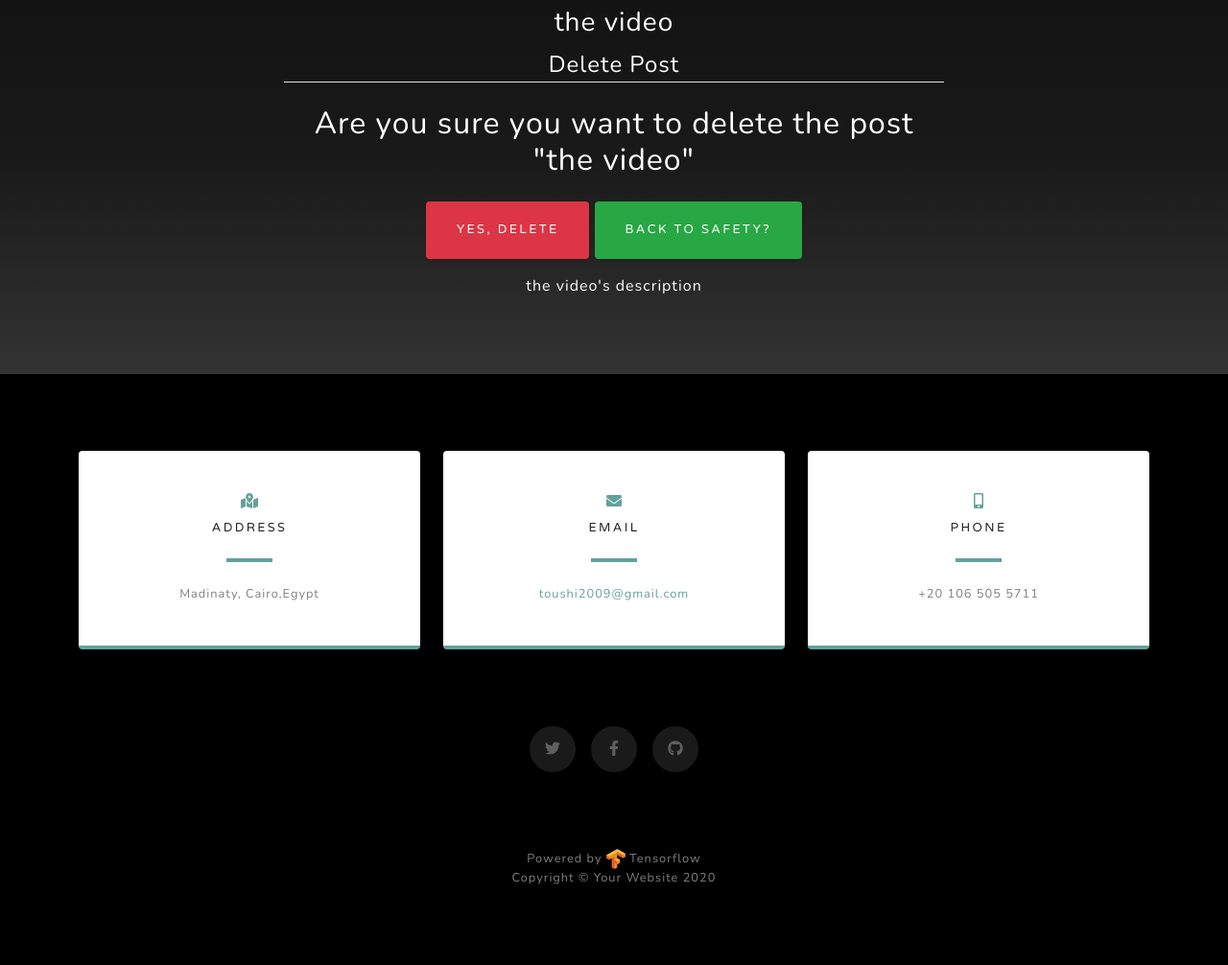
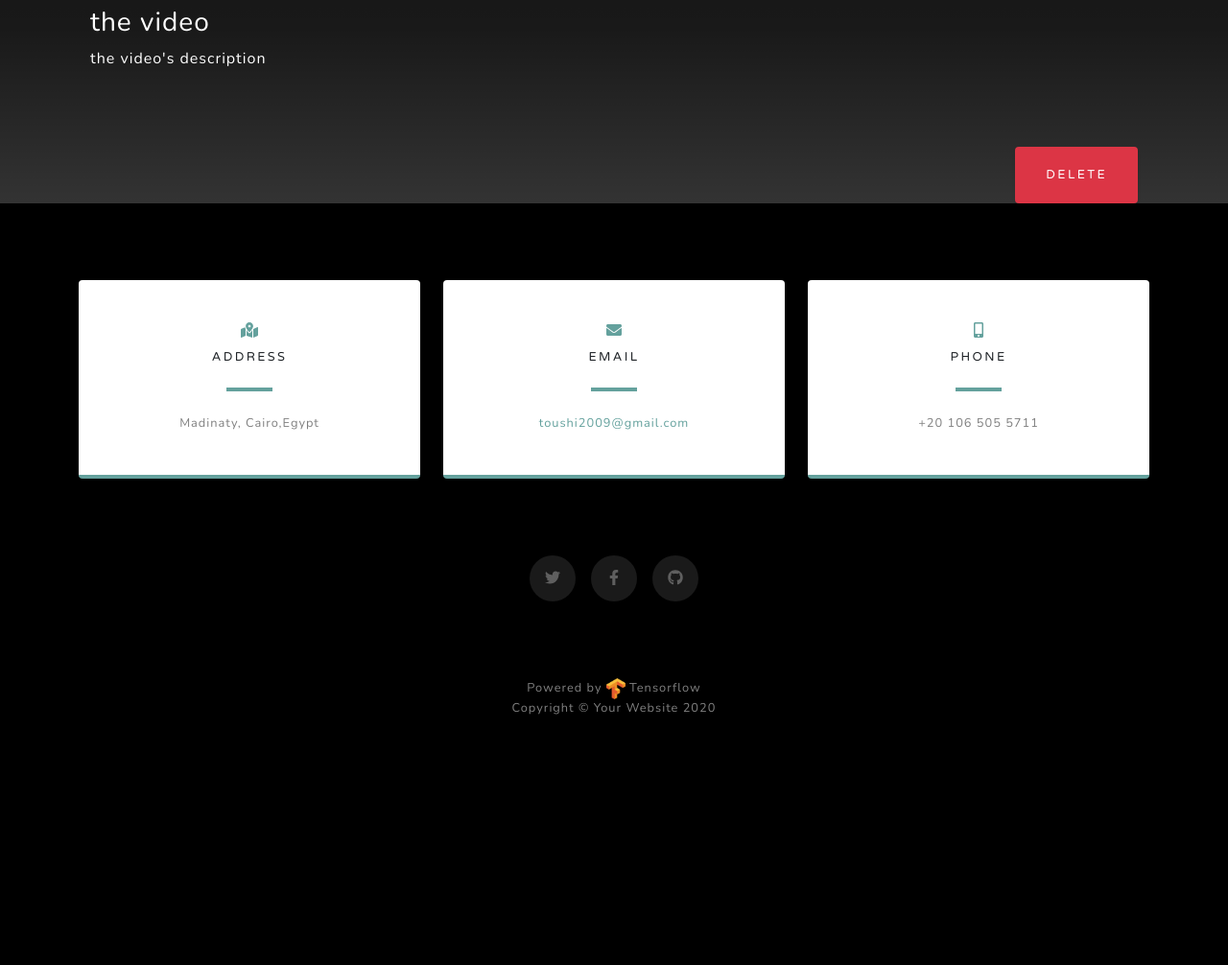
Before and after one commit to toushi100/VODS, a Django app: page /video/show/16 in a window 1280 px wide. Shown: the part 516-1522 px from the top of the page at 96% size. After the commit the page ends 1261 px from the top, so only its background shows below. Run offline with Django 3.2, Linux system fonts and the light colour scheme; a user stored in the database is signed in; data comes from the database, SQL or seed files in the repository; both versions use the stored data as it was after the commit; some libraries are stand-ins or nearby versions.

Commit message:
html and css fixes to forms

```diff
--- a/Usersapp/templates/Usersapp/dashboard.html
+++ b/Usersapp/templates/Usersapp/dashboard.html
@@ -2,7 +2,7 @@
 {% block content %}
 {% load static %}
 {% load crispy_forms_tags %}
-<section class="about-section text-center  " id="about">
+<section class="about-section" id="about">
     <div class="container">
         <div class="">
             <div class="col-lg-8 mx-auto py-5">
@@ -25,7 +25,7 @@
                         {{p_form | crispy }}
 
                     </feiledset>
-                    <div class="form-group">
+                    <div class="form-group text-right">
                         <button class="btn btn-outline-info" type="submit"> Save Changes</button>
                     </div>
                 </form>
--- a/VODS/settings.py
+++ b/VODS/settings.py
@@ -136,3 +136,6 @@ MEDIA_URL = '/media/'
 CRISPY_TEMPLATE_PACK = 'bootstrap4'
 LOGIN_REDIRECT_URL = 'home'
 LOGIN_URL = 'login'
+
+
+CRISPY_TEMPLATE_PACK = 'bootstrap4'
--- a/Videoapp/forms.py
+++ b/Videoapp/forms.py
@@ -3,6 +3,7 @@ from .models import Video
 
 class VideoCreationForm(forms.ModelForm):
     video = forms.FileField()
+    name = forms.CharField()
     class Meta:
         model = Video
         fields = ['name', 'description','video']
--- a/Videoapp/models.py
+++ b/Videoapp/models.py
@@ -7,7 +7,7 @@ from embed_video.fields import EmbedVideoField
 class Video(models.Model):
     user = models.ForeignKey(User, on_delete = models.CASCADE)
     video = models.FileField(upload_to='Videos')
-    name = models.TextField(max_length=150)
+    name = models.TextField(max_length=50)
     description = models.TextField(max_length=1000)
     uploaded_at = models.DateTimeField(auto_now=True, null=True)
 
--- a/Videoapp/templates/Videoapp/show.html
+++ b/Videoapp/templates/Videoapp/show.html
@@ -1,7 +1,7 @@
 {% extends 'Homeapp/base.html' %}
 {% load static %}
 {% block content %}
-<section class="about-section text-center" id="about">
+<section class="about-section " id="about">
     <div class="container">
         <div class="row">
             <div class="col-lg-8 mx-auto">
@@ -10,29 +10,25 @@
                         <source src="{{video.video.url}}" type="video/mp4">
                         Your browser does not support the video tag
                     </video>
-                    <div class="container">
-                        <h3>{{video.name}}</h3>
-                            {% if user.is_authenticated %}
-                                {% if request.user == video.user %}
-                                <form method="POST">
-                                    {% csrf_token %}
-                                    <fieldset class="form-group">
-                                        <legend class="border-bottom mb-4">Delete Post</legend>
-                                        <h2>Are you sure you want to delete the post "{{video.name}}"</h2>
-                                    </fieldset>
-                                    <div class="form-group">
-                                        <button class="btn btn-danger" type="submit">Yes, Delete</button>
-                                        <a class="btn btn-success" href="#">Back to Safety?</a>
-                                    </div>
-                                </form>
-                                {% endif %}
-                            {% endif %}
-                        <div class="container">
-                            <p>{{video.description}}</p>
-                        </div>
-                </div>
             </div>
         </div>
+
+    </div>
+    <div class="container text-left text-white">
+        <h3  class="text-left">{{video.name}}</h3>
+        <p  class="text-left">{{video.description}}</p>
+
+            {% if user.is_authenticated %}
+                {% if request.user == video.user %}
+                <form method="POST" class="text-right " >
+                    {% csrf_token %}
+                        <button class="btn btn-danger text-right" type="submit">Delete</button>
+                </form>
+                {% endif %}
+            {% endif %}
+
+
+</div>
     </div>
 </section>
 {% endblock content %}
```
Also changed, not shown: Videoapp/templates/Videoapp/upload.html (+4 -4 lines), Videoapp/templates/Videoapp/video_confirm_delete.html (deleted, +0 -16 lines), db.sqlite3, 2 other files.
